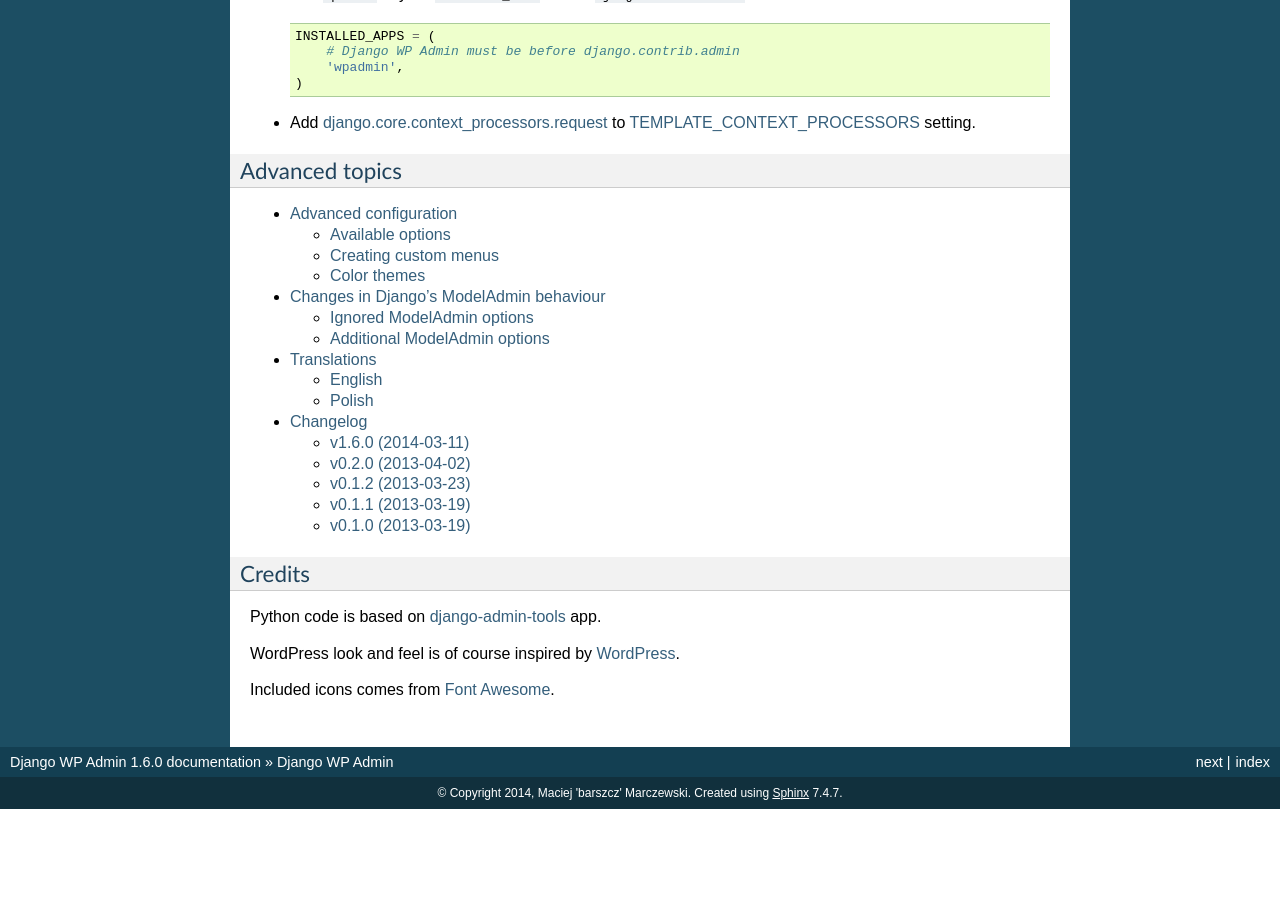
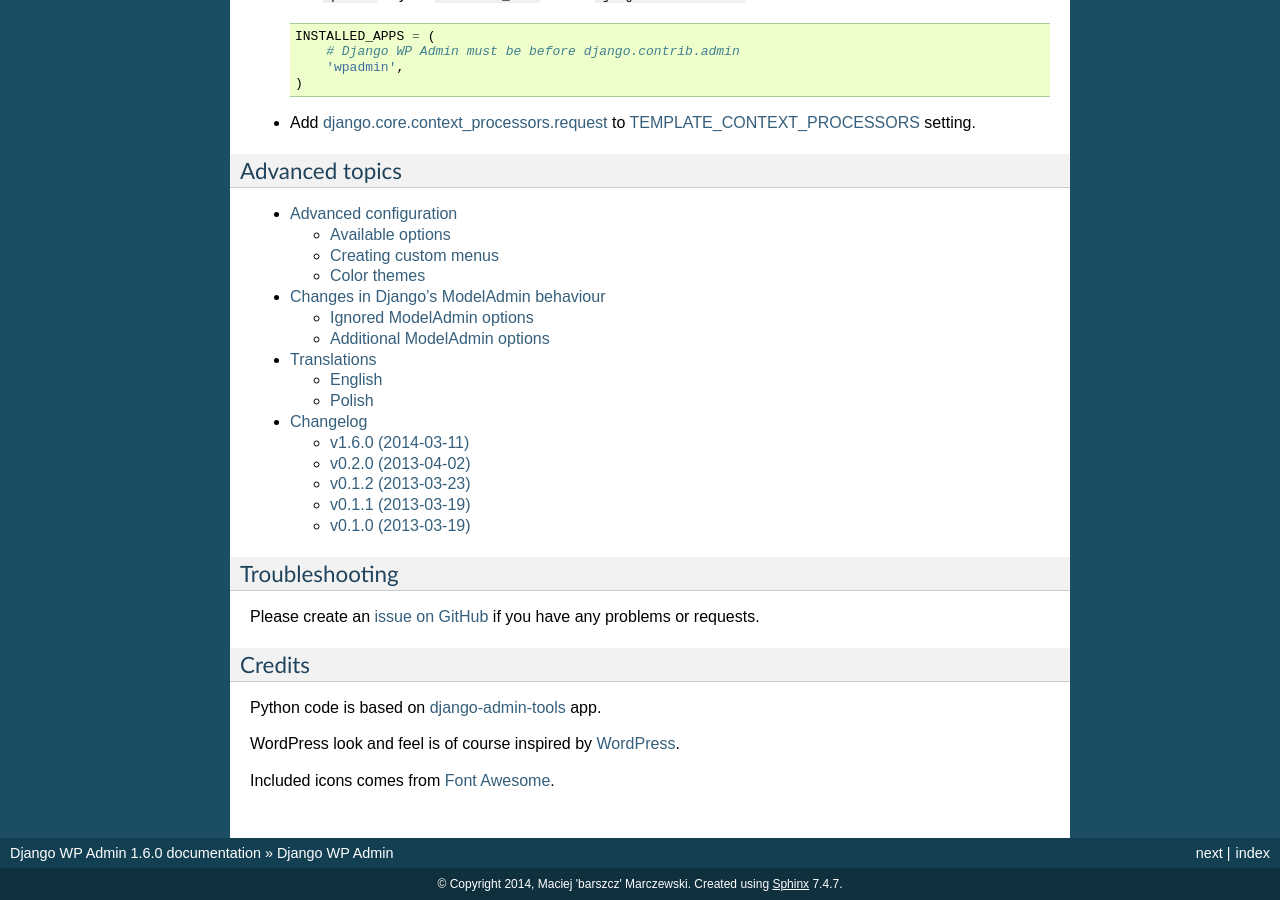
Before and after one commit to barszczmm/django-wpadmin, a Sphinx documentation site: the page built from docs/index.rst, in a window 1280 px wide and 900 px high, scrolled down 1357 px. Built offline with Sphinx 7.4.7, drawn with Linux system fonts in a browser that asks for light colours; the version number could not be read and is left out; before the commit the page ends 2166 px from its top, so only the background shows below that.

Commit message:
docs updated

```diff
--- a/docs/changelog.rst
+++ b/docs/changelog.rst
@@ -4,9 +4,9 @@
 v1.6.0 (2014-03-11)
 ~~~~~~~~~~~~~~~~~~~
 
-* backward compatibility breaking release!
+* **backward compatibility breaking release!**
 * most of things was rewritten
-* from now on there will be separate branch for each major Django version and Django Wp Admin will be versioned according to Django version it supports...
+* from now on there will be separate branch for each major Django version and Django WP Admin will be versioned according to Django version it supports...
 * ...so this version is compatible only with Django 1.6.x
 * all JavaScript libraries updated
 * FontAwesome updated to version 4.0.3
@@ -17,9 +17,9 @@
 * styles for delete confirmation page
 * styles for history page
 * collapsible fieldsets can be opened by default
+* support for nested submenus
 * 7 additional color themes added
 * added licenses for all included external files (fonts and JS)
-* support for nested submenus
 
 
 v0.2.0 (2013-04-02)
--- a/docs/index.rst
+++ b/docs/index.rst
@@ -67,6 +67,12 @@
    changelog
 
 
+Troubleshooting
+---------------
+
+Please create an `issue on GitHub <https://github.com/barszczmm/django-wpadmin/issues>`_ if you have any problems or requests.
+
+
 Credits
 -------
 
```
Also changed, not shown: README.rst (+7 -1 lines).
